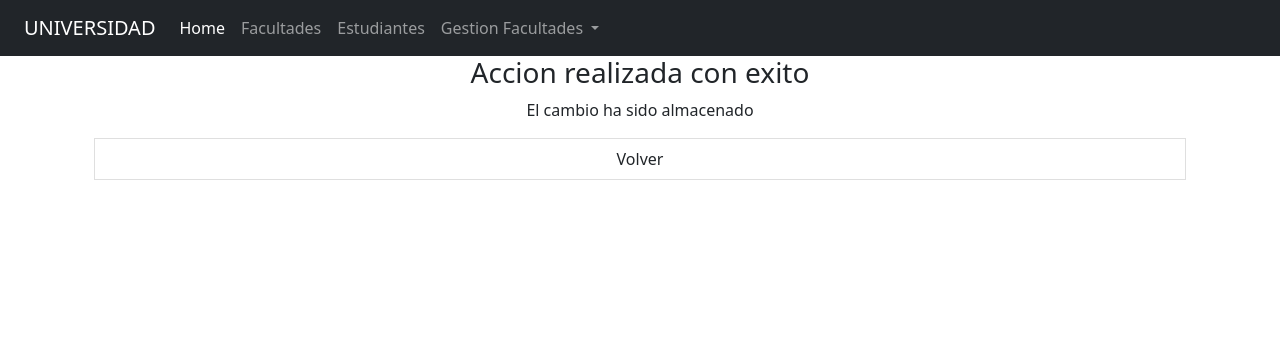
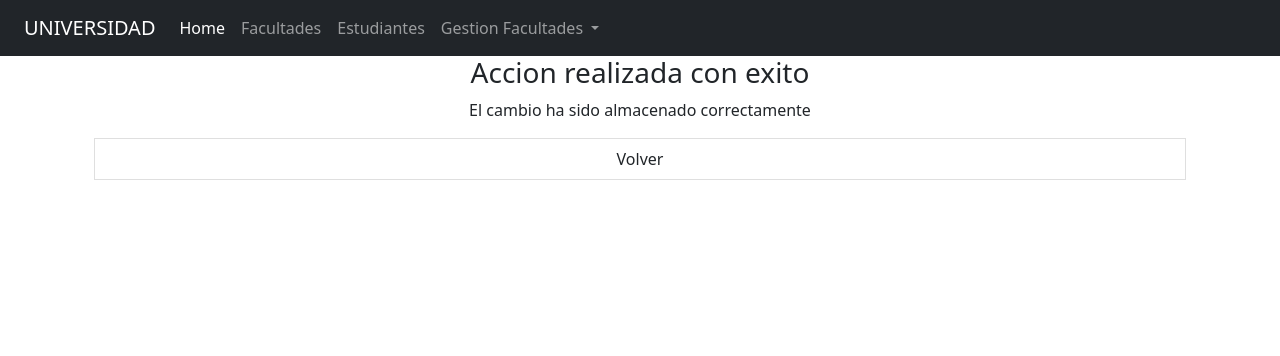
Before and after one commit to DilanAndrade007/ProyectoGuia, a Django app: page /successFacultad in a window 1280 px wide. Shown: the top 356 px of the page. Run offline with Django 3.2, Linux system fonts and the light colour scheme; some libraries are stand-ins or nearby versions.

Commit message:
Produccion

```diff
--- a/ProyectoGuia/templates/facultad/messages/successFacultad.html
+++ b/ProyectoGuia/templates/facultad/messages/successFacultad.html
@@ -44,7 +44,7 @@
 </nav>
     <div class="container text-center">
         <h3>Accion realizada con exito</h3>
-        <p>El cambio ha sido almacenado</p>
+        <p>El cambio ha sido almacenado correctamente</p>
         <a href="{% url 'facultades' %}" class="list-group-item list-group-item-action">Volver</a>
     </div>
 </body>
```
